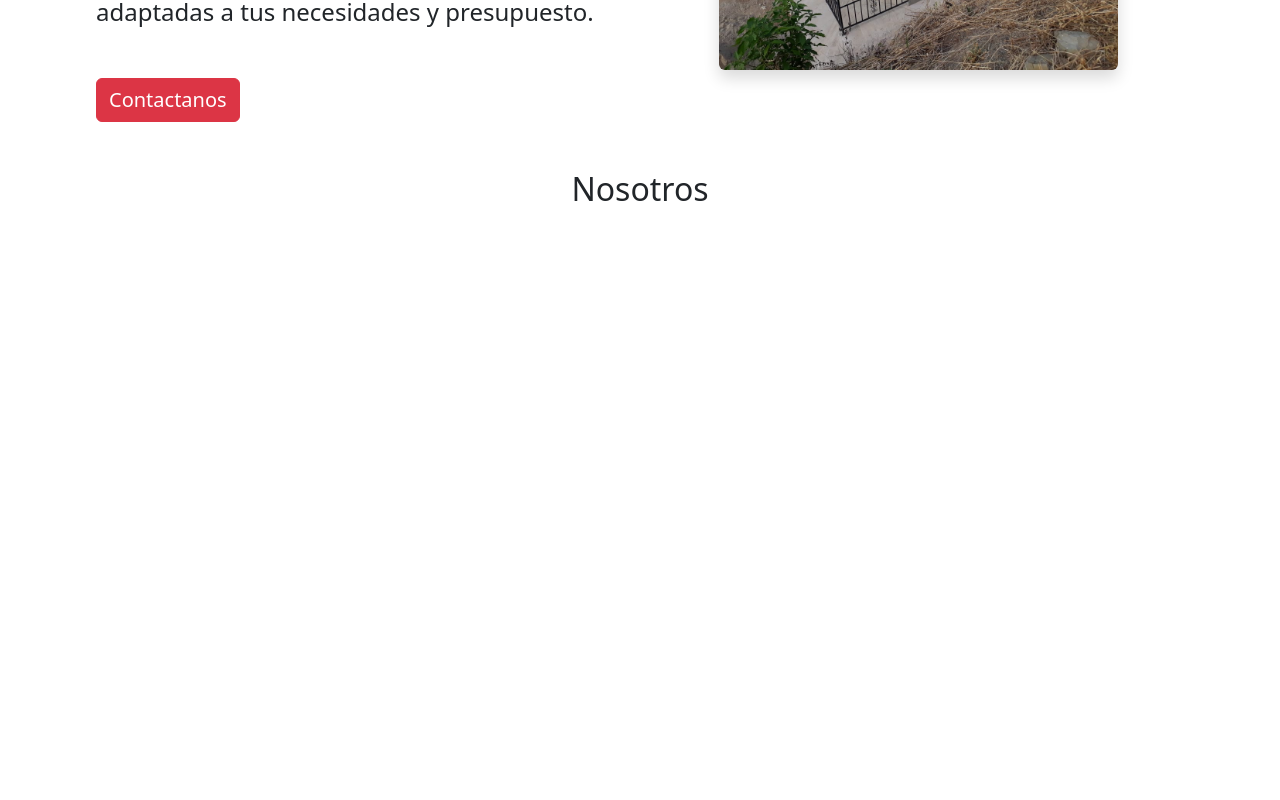
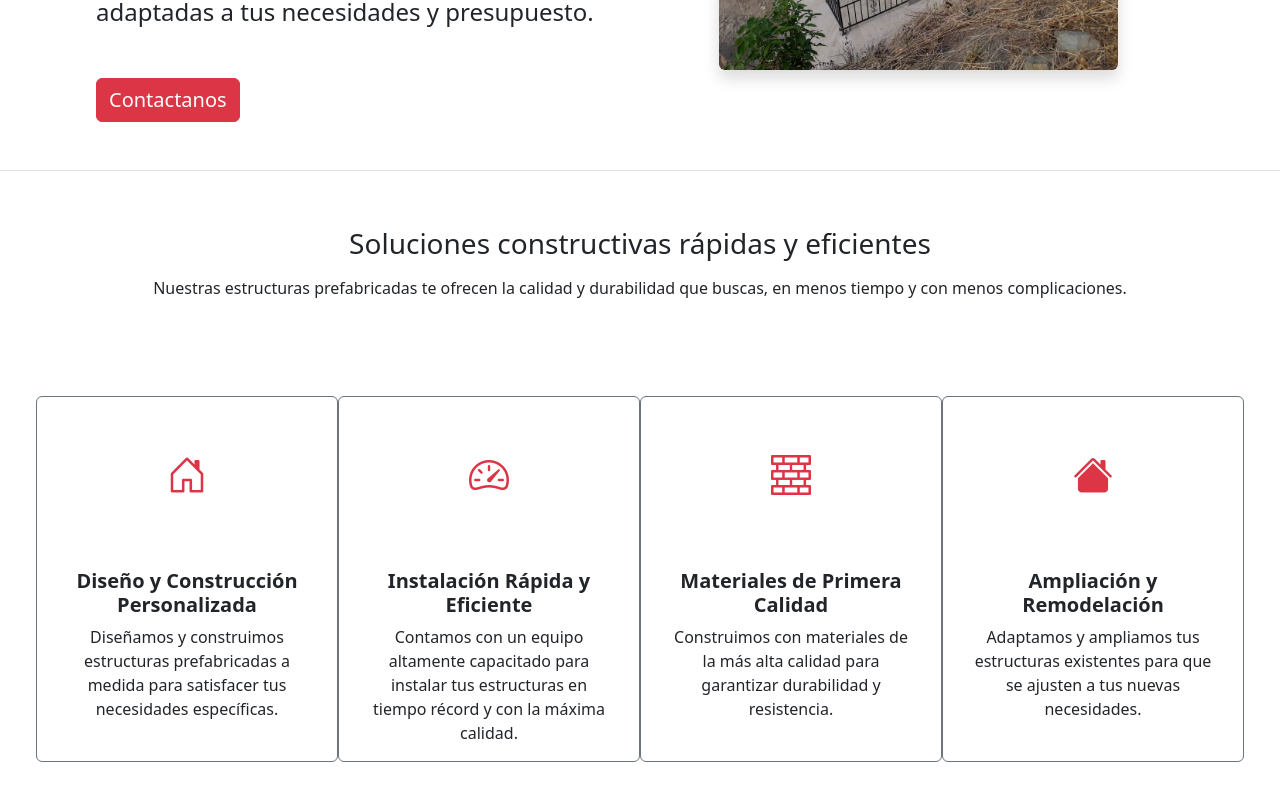
Before and after one commit to cmsrwood/HRprefabricados, a React (Vite) app: page / in a window 1280 px wide. Shown: the part 344-1144 px from the top of the page. Before the commit the page ends 800 px from the top, so only its background shows below. Built offline with nearby package versions, Linux system fonts and the light colour scheme.

Commit message:
servicios

```diff
--- a/src/Pages/Index.jsx
+++ b/src/Pages/Index.jsx
@@ -2,9 +2,22 @@ import React from 'react'
 import { Link } from 'react-router-dom'
 
 export default function Index() {
+    function card(icono, titulo, texto) {
+        return (
+            <div className="card border border-secondary col-12 col-sm-6 col-md-3 wow animate__animated animate__fadeInRight" data-wow-delay="0.5s">
+                <i className={`bi bi-${icono} fs-1 text-danger p-5 containerzoom zoomhover`}></i>
+                <div className="card-body">
+                    <h5 className="card-title naranja fw-bold">
+                        {titulo}
+                    </h5>
+                    <p className="card-text">{texto}</p>
+                </div>
+            </div>
+        )
+    }
     return (
         <div className=''>
-            <div className="container-fluid px-5">
+            <div className="container-fluid px-5 pb-5 border-bottom">
                 <div className="row align-items-center px-0 px-lg-5 text-center text-lg-start">
                     <div className="col-12 col-lg-6 mt-4 mt-lg-0 ">
                         <h1 className="display-3 wow animate__animated animate__fadeInDown text-danger fw-bold">HR Prefabricados</h1>
@@ -17,7 +30,19 @@ export default function Index() {
                 </div>
             </div>
             <div className="mt-5">
-                <h2 className='text-center'> Nosotros </h2>
+                <div className="container text-center mt-5">
+                    <h3 className="py-2 ">Soluciones constructivas rápidas y eficientes</h3>
+                    <p className=" ">Nuestras estructuras prefabricadas te ofrecen la calidad y durabilidad que buscas, en menos tiempo y con menos complicaciones.</p>
+                </div>
+
+                <div className="container-fluid text-center my-5 p-5">
+                    <div className="row justify-content-center ">
+                        {card("house-door", "Diseño y Construcción Personalizada", "Diseñamos y construimos estructuras prefabricadas a medida para satisfacer tus necesidades específicas.")}
+                        {card("speedometer2", "Instalación Rápida y Eficiente", "Contamos con un equipo altamente capacitado para instalar tus estructuras en tiempo récord y con la máxima calidad.")}
+                        {card("bricks", "Materiales de Primera Calidad", "Construimos con materiales de la más alta calidad para garantizar durabilidad y resistencia.")}
+                        {card("house-fill", "Ampliación y Remodelación", "Adaptamos y ampliamos tus estructuras existentes para que se ajusten a tus nuevas necesidades.")}
+                    </div>
+                </div>
             </div>
         </div >
     )
```
